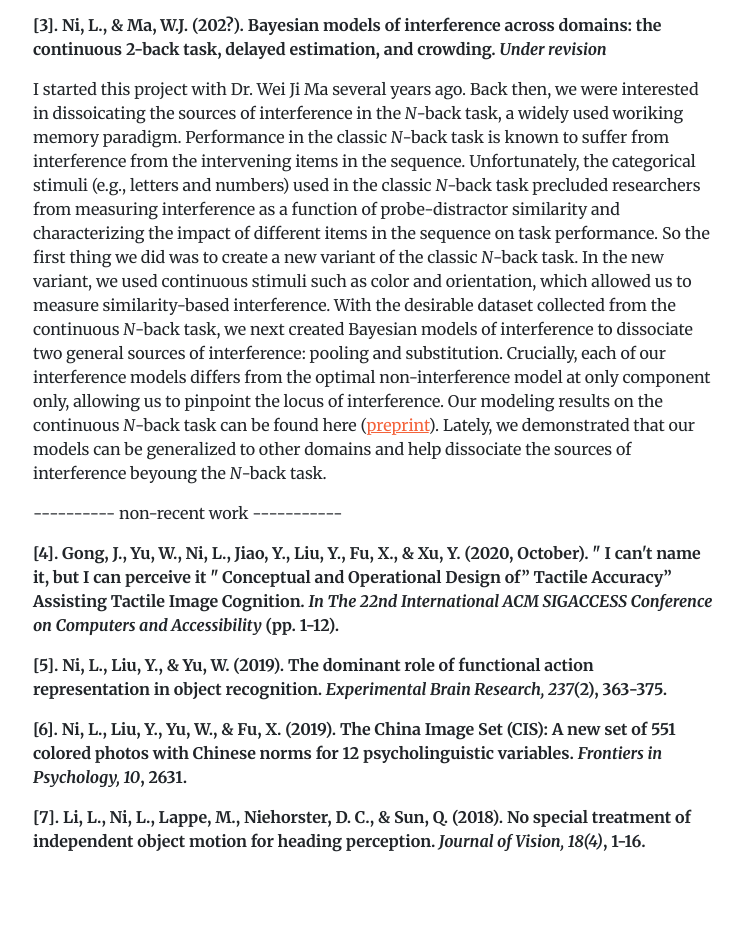
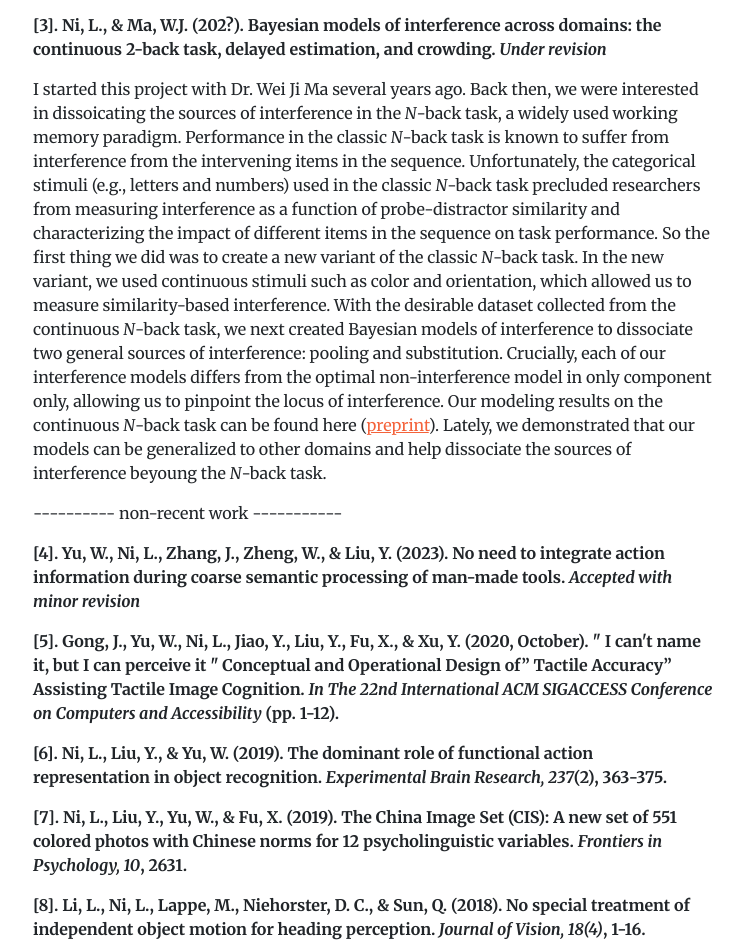
Before and after one commit to PsyLongNi/PsyLongNi.github.io, a plain HTML site: page index.html in a window 1280 px wide. Shown: the part 1760-2704 px from the top of the page, without its empty margins (267-1010 px from the left). Drawn offline with nearby package versions, Linux system fonts and the light colour scheme; some packages are replaced by stand-ins of ours; a script that the page names is missing.

Commit message:
typo and update few pub

```diff
--- a/index.html
+++ b/index.html
@@ -112,22 +112,24 @@
 
                         <p> <b>[3]. Ni, L., & Ma, W.J. (202?). Bayesian models of interference across domains: the continuous 2-back task, delayed estimation, and crowding. <i>Under revision</i> </b> </p>
                         <p>
-                        I started this project with Dr. Wei Ji Ma several years ago. Back then, we were interested in dissoicating the sources of interference in the <i>N</i>-back task, a widely used woriking memory paradigm.
+                        I started this project with Dr. Wei Ji Ma several years ago. Back then, we were interested in dissoicating the sources of interference in the <i>N</i>-back task, a widely used working memory paradigm.
                         Performance in the classic <i>N</i>-back task is known to suffer from interference from the intervening items in the sequence. Unfortunately, the categorical stimuli (e.g., letters and numbers) used
                         in the classic <i>N</i>-back task precluded researchers from measuring interference as a function of probe-distractor similarity and characterizing the impact of different items in the sequence on task performance.
                         So the first thing we did was to create a new variant of the classic <i>N</i>-back task. In the new variant, we used continuous stimuli such as color and orientation, which
                         allowed us to measure similarity-based interference. With the desirable dataset collected from the continuous <i>N</i>-back task, we next created Bayesian models of interference to dissociate two
-                        general sources of interference: pooling and substitution. Crucially, each of our interference models differs from the optimal non-interference model at only component only, allowing us to pinpoint the locus of
+                        general sources of interference: pooling and substitution. Crucially, each of our interference models differs from the optimal non-interference model in only component only, allowing us to pinpoint the locus of
                         interference. Our modeling results on the continuous <i>N</i>-back task can be found here (<a href="https://psyarxiv.com/u9gnd/">preprint</a>). Lately, we demonstrated that our models can be generalized to other domains and help dissociate
                         the sources of interference beyoung the <i>N</i>-back task.
                         </p>
 
                         <p>---------- non-recent work -----------</p>
-                        <p> <b> [4]. Gong, J., Yu, W., Ni, L., Jiao, Y., Liu, Y., Fu, X., & Xu, Y. (2020, October). &quot I can't name it, but I can perceive it &quot Conceptual and Operational Design of” Tactile Accuracy” Assisting Tactile Image Cognition.
+                        <p> <b> [4]. Yu, W., Ni, L., Zhang, J., Zheng, W., & Liu, Y. (2023). No need to integrate action information during coarse semantic processing of man-made tools.
+                            <i>Accepted with minor revision</i> </b> </p>
+                        <p> <b> [5]. Gong, J., Yu, W., Ni, L., Jiao, Y., Liu, Y., Fu, X., & Xu, Y. (2020, October). &quot I can't name it, but I can perceive it &quot Conceptual and Operational Design of” Tactile Accuracy” Assisting Tactile Image Cognition.
                         <i>In The 22nd International ACM SIGACCESS Conference on Computers and Accessibility</i> (pp. 1-12).</b> </p>
-                        <p> <b>[5]. Ni, L., Liu, Y., & Yu, W. (2019). The dominant role of functional action representation in object recognition. <i>Experimental Brain Research, 237</i>(2), 363-375.</b> </p>
-                        <p> <b>[6]. Ni, L., Liu, Y., Yu, W., & Fu, X. (2019). The China Image Set (CIS): A new set of 551 colored photos with Chinese norms for 12 psycholinguistic variables. <i>Frontiers in Psychology, 10</i>, 2631. </b> </p>
-                        <p> <b>[7]. Li, L., Ni, L., Lappe, M., Niehorster, D. C., & Sun, Q. (2018). No special treatment of independent object motion for heading perception. <i>Journal of Vision, 18(4)</i>, 1-16. </b> </p>
+                        <p> <b>[6]. Ni, L., Liu, Y., & Yu, W. (2019). The dominant role of functional action representation in object recognition. <i>Experimental Brain Research, 237</i>(2), 363-375.</b> </p>
+                        <p> <b>[7]. Ni, L., Liu, Y., Yu, W., & Fu, X. (2019). The China Image Set (CIS): A new set of 551 colored photos with Chinese norms for 12 psycholinguistic variables. <i>Frontiers in Psychology, 10</i>, 2631. </b> </p>
+                        <p> <b>[8]. Li, L., Ni, L., Lappe, M., Niehorster, D. C., & Sun, Q. (2018). No special treatment of independent object motion for heading perception. <i>Journal of Vision, 18(4)</i>, 1-16. </b> </p>
 
 
                     </div>
@@ -194,7 +196,7 @@
 
         <!-- Footer-->
         <footer class="bg-light py-5">
-            <div class="container px-4 px-lg-5"><div class="small text-center text-muted">last updated -Jan/06/2023 by Long Ni</div></div>
+            <div class="container px-4 px-lg-5"><div class="small text-center text-muted">last updated -Jan/16/2023 by Long Ni</div></div>
         </footer>
         <!-- Bootstrap core JS-->
         <script src="https://cdn.jsdelivr.net/npm/bootstrap@5.1.3/dist/js/bootstrap.bundle.min.js"></script>
```
